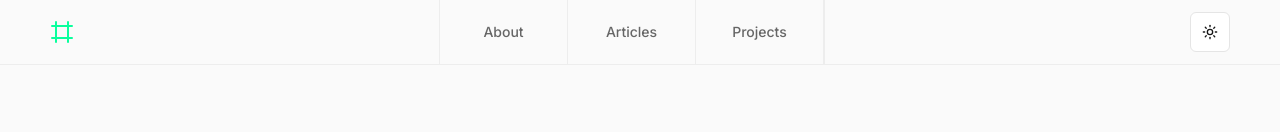
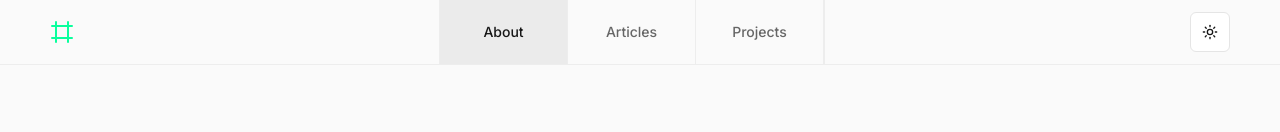
Before and after one commit to usmailaabdoul/usmaila-abdoul, a Next.js app: page /about in a window 1280 px wide. Shown: the top 132 px of the page. Built offline with nearby package versions, Linux system fonts and the light colour scheme.

Commit message:
adding active state in header

```diff
--- a/components/header.tsx
+++ b/components/header.tsx
@@ -12,7 +12,6 @@ import { cn } from '@/lib/utils'
 export default function Header() {
   const [isOpen, setIsOpen] = useState(false);
   const pathname = usePathname()
-  const [activeSection, setActiveSection] = useState('home');
 
   const toggleMenu = () => {
     setIsOpen(!isOpen);
@@ -35,18 +34,27 @@ export default function Header() {
       <nav className='flex flex-col items-center w-full bg-background-2 border-b border-b-border-2 fixed top-0 sm:top-0 z-20'>
         <div className='max-w-[1180px] h-16 flex flex-col justify-center w-auto'>
           <div className='w-[clamp(250px,100vw,1180px)] flex items-center justify-between h-full md:px-0 px-6'>
-            <Link href='/' onClick={toggleMenu}>
+            <Link href='/' onClick={() => isOpen && toggleMenu()}>
               <Frame className="w-6 h-6 text-brand" />
             </Link>
             <div className='border-l border-r border-border-2 h-full md:flex hidden flec-col items-center'>
               <Link href="/about" className='h-full'>
-                <Button variant='ghost' className='min-w-32 h-full border-r border-border-2 rounded-none'>About</Button>
+                <Button variant='ghost' className={cn(
+                  'min-w-32 h-full border-r border-border-2 rounded-none',
+                  pathname == '/about' && 'bg-background-3 text-foreground-2'
+                )}>About</Button>
               </Link>
               <Link href="/articles" className='h-full'>
-                <Button variant='ghost' className='min-w-32 h-full border-r border-border-2 rounded-none'>Articles</Button>
+                <Button variant='ghost' className={cn(
+                  'min-w-32 h-full border-r border-border-2 rounded-none',
+                  pathname == '/articles' && 'bg-background-3 text-foreground-2'
+                )}>Articles</Button>
               </Link>
               <Link href="/projects" className='h-full'>
-                <Button variant='ghost' className='min-w-32 h-full border-r border-border-2 rounded-none'>Projects</Button>
+                <Button variant='ghost' className={cn(
+                  'min-w-32 h-full border-r border-border-2 rounded-none',
+                  pathname == '/projects' && 'bg-background-3 text-foreground-2'
+                )}>Projects</Button>
               </Link>
             </div>
             <div className='md:block hidden'>
```
